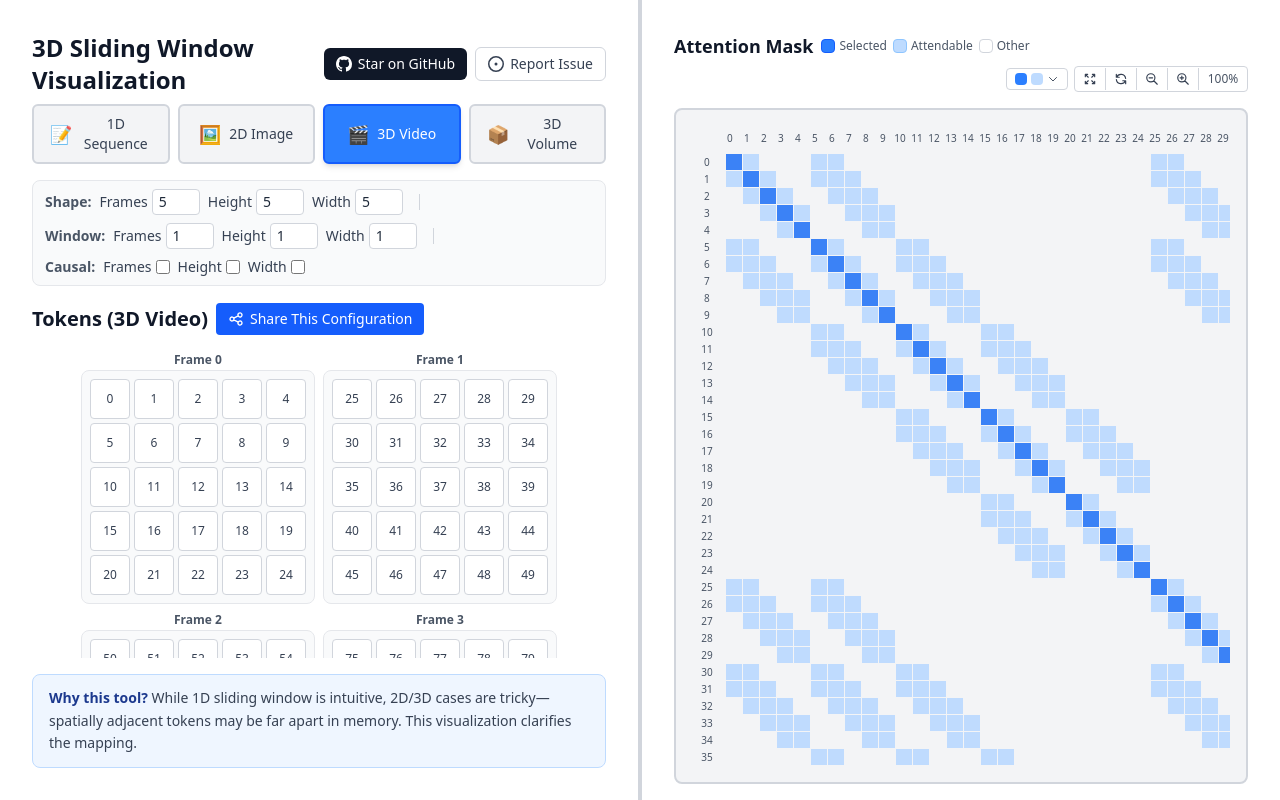
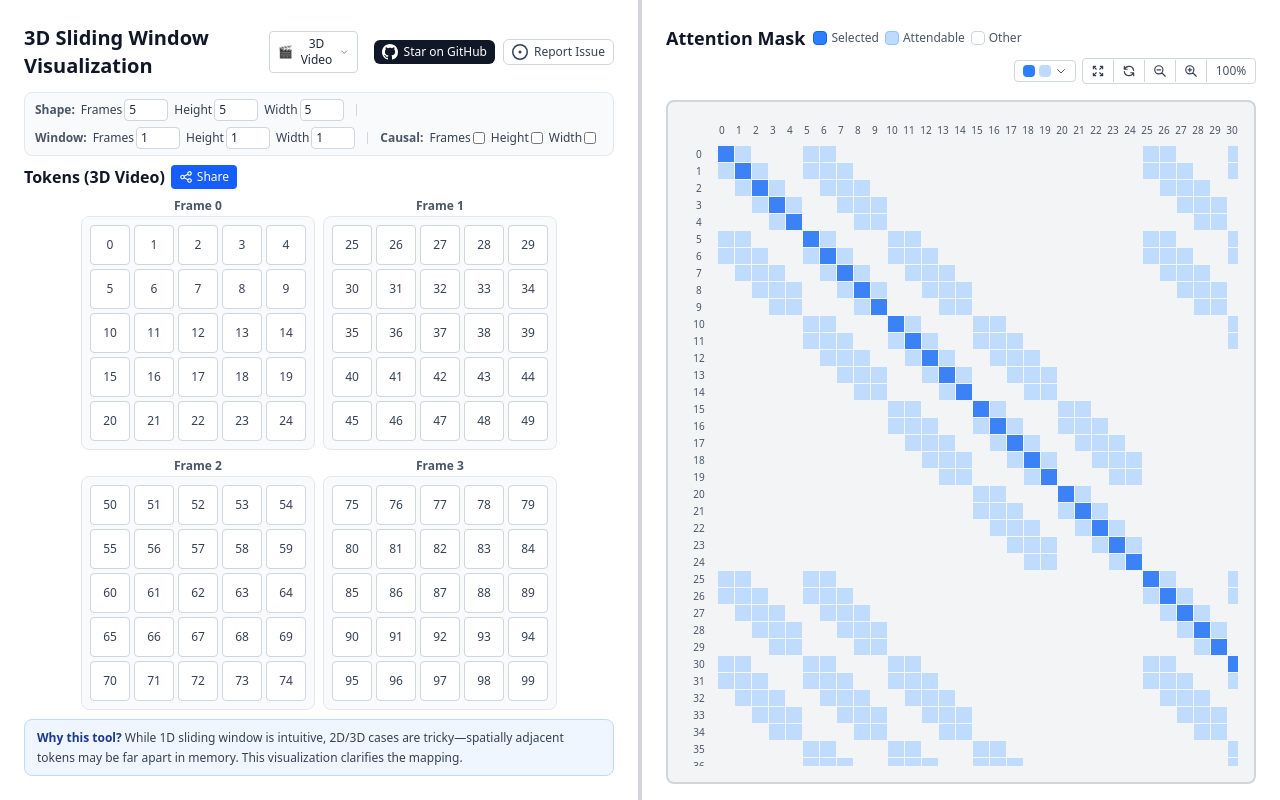
Before and after one commit to niyunsheng/sliding-window-viz-3D, a React (Vite) app: page / in a window 1280 px wide. Built offline with nearby package versions, Linux system fonts and the light colour scheme.

Commit message:
refactor: mode button

```diff
--- a/src/components/SlidingWindowViz.tsx
+++ b/src/components/SlidingWindowViz.tsx
@@ -140,9 +140,11 @@ export function SlidingWindowViz() {
   const [showShareToast, setShowShareToast] = useState(false)
   const [maskScale, setMaskScale] = useState(1)
   const [showColorDropdown, setShowColorDropdown] = useState(false)
+  const [showModeDropdown, setShowModeDropdown] = useState(false)
   const tokenGridRef = useRef<HTMLDivElement>(null)
   const maskContainerRef = useRef<HTMLDivElement>(null)
   const colorDropdownRef = useRef<HTMLDivElement>(null)
+  const modeDropdownRef = useRef<HTMLDivElement>(null)
 
   const actualVolumeShape: VolumeShape = useMemo(() => {
     const [d0 = 1, d1 = 1, d2 = 1] = shape.length === 1 ? [1, 1, shape[0]] : shape.length === 2 ? [1, ...shape] : shape
@@ -250,6 +252,9 @@ export function SlidingWindowViz() {
       if (colorDropdownRef.current && !colorDropdownRef.current.contains(event.target as Node)) {
         setShowColorDropdown(false)
       }
+      if (modeDropdownRef.current && !modeDropdownRef.current.contains(event.target as Node)) {
+        setShowModeDropdown(false)
+      }
     }
     document.addEventListener('mousedown', handleClickOutside)
     return () => document.removeEventListener('mousedown', handleClickOutside)
@@ -263,16 +268,56 @@ export function SlidingWindowViz() {
     >
       <div className="flex-1 flex overflow-hidden">
         {/* Left: Token Visualization */}
-        <div className="flex flex-col p-8 overflow-hidden" style={{ width: `${leftPanelWidth}%` }}>
+        <div className="flex flex-col p-6 overflow-hidden" style={{ width: `${leftPanelWidth}%` }}>
           {/* Fixed Header Section */}
-          <div className="mb-2 flex items-center justify-between gap-4">
-            <h1 className="m-0 text-2xl font-bold text-gray-900">3D Sliding Window Visualization</h1>
+          <div className="mb-1 flex items-center justify-between gap-4">
+            <div className="flex items-center gap-2">
+              <h1 className="m-0 text-xl font-bold text-gray-900">3D Sliding Window Visualization</h1>
+              <div className="relative" ref={modeDropdownRef}>
+                <button
+                  onClick={() => setShowModeDropdown(!showModeDropdown)}
+                  className="flex items-center gap-1.5 px-2 py-1 border border-gray-300 rounded text-xs bg-white hover:border-gray-400 focus:outline-none focus:ring-2 focus:ring-blue-500"
+                >
+                  <span>{viewConfigs[viewMode].icon}</span>
+                  <span className="font-medium">{viewMode}</span>
+                  <svg className="w-3 h-3 text-gray-600" fill="none" stroke="currentColor" viewBox="0 0 24 24">
+                    <path strokeLinecap="round" strokeLinejoin="round" strokeWidth={2} d="M19 9l-7 7-7-7" />
+                  </svg>
+                </button>
+                {showModeDropdown && (
+                  <div className="absolute top-full mt-1 left-0 bg-white border border-gray-300 rounded shadow-lg z-50 min-w-[140px]">
+                    {(Object.keys(viewConfigs) as ViewMode[]).map((mode) => {
+                      const config = viewConfigs[mode]
+                      return (
+                        <button
+                          key={mode}
+                          onClick={() => {
+                            setViewMode(mode)
+                            setSelectedToken(null)
+                            setShape(viewConfigs[mode].shape)
+                            setWindowSize(viewConfigs[mode].window)
+                            setCausal(viewConfigs[mode].shape.map(() => false))
+                            setShowModeDropdown(false)
+                          }}
+                          className={`flex items-center gap-2 px-3 py-2 hover:bg-gray-100 w-full text-left text-xs ${
+                            viewMode === mode ? 'bg-blue-50 text-blue-700 font-medium' : 'text-gray-700'
+                          }`}
+                        >
+                          <span>{config.icon}</span>
+                          <span>{config.label}</span>
+                        </button>
+                      )
+                    })}
+                  </div>
+                )}
+              </div>
+            </div>
             <div className="flex items-center gap-2 flex-shrink-0">
               <a
                 href="https://github.com/niyunsheng/sliding-window-viz-3D"
                 target="_blank"
                 rel="noopener noreferrer"
-                className="inline-flex items-center gap-1.5 px-3 py-1.5 bg-gray-900 text-white no-underline rounded-md font-medium text-sm transition-all hover:bg-gray-800 hover:-translate-y-0.5 hover:shadow-md"
+                className="inline-flex items-center gap-1.5 px-2 py-1 bg-gray-900 text-white no-underline rounded-md font-medium text-xs transition-all hover:bg-gray-800 hover:-translate-y-0.5 hover:shadow-md"
               >
                 <svg viewBox="0 0 16 16" fill="currentColor" aria-hidden="true" className="w-4 h-4">
                   <path d="M8 0C3.58 0 0 3.58 0 8c0 3.54 2.29 6.53 5.47 7.59.4.07.55-.17.55-.38 0-.19-.01-.82-.01-1.49-2.01.37-2.53-.49-2.69-.94-.09-.23-.48-.94-.82-1.13-.28-.15-.68-.52-.01-.53.63-.01 1.08.58 1.23.82.72 1.21 1.87.87 2.33.66.07-.52.28-.87.51-1.07-1.78-.2-3.64-.89-3.64-3.95 0-.87.31-1.59.82-2.15-.08-.2-.36-1.02.08-2.12 0 0 .67-.21 2.2.82.64-.18 1.32-.27 2-.27.68 0 1.36.09 2 .27 1.53-1.04 2.2-.82 2.2-.82.44 1.1.16 1.92.08 2.12.51.56.82 1.27.82 2.15 0 3.07-1.87 3.75-3.65 3.95.29.25.54.73.54 1.48 0 1.07-.01 1.93-.01 2.2 0 .21.15.46.55.38A8.013 8.013 0 0016 8c0-4.42-3.58-8-8-8z"></path>
@@ -283,7 +328,7 @@ export function SlidingWindowViz() {
                 href="https://github.com/niyunsheng/sliding-window-viz-3D/issues"
                 target="_blank"
                 rel="noopener noreferrer"
-                className="inline-flex items-center gap-1.5 px-3 py-1.5 bg-white text-gray-700 no-underline rounded-md font-medium text-sm border border-gray-300 transition-all hover:bg-gray-50 hover:border-gray-400"
+                className="inline-flex items-center gap-1.5 px-2 py-1 bg-white text-gray-700 no-underline rounded-md font-medium text-xs border border-gray-300 transition-all hover:bg-gray-50 hover:border-gray-400"
               >
                 <svg viewBox="0 0 16 16" fill="currentColor" aria-hidden="true" className="w-4 h-4">
                   <path d="M8 9.5a1.5 1.5 0 100-3 1.5 1.5 0 000 3z"></path>
@@ -294,39 +339,12 @@ export function SlidingWindowViz() {
             </div>
           </div>
 
-          {/* Fixed View Mode Selector - Radio Button Group */}
-          <div className="flex gap-2">
-            {(Object.keys(viewConfigs) as ViewMode[]).map((mode) => {
-              const config = viewConfigs[mode]
-              return (
-                <button
-                  key={mode}
-                  onClick={() => {
-                    setViewMode(mode)
-                    setSelectedToken(null)
-                    setShape(viewConfigs[mode].shape)
-                    setWindowSize(viewConfigs[mode].window)
-                    setCausal(viewConfigs[mode].shape.map(() => false))
-                  }}
-                  className={`flex-1 px-4 py-2 rounded-md font-medium text-sm transition-all flex items-center justify-center gap-2 ${
-                    viewMode === mode
-                      ? 'bg-blue-500 text-white shadow-md border-2 border-blue-600'
-                      : 'bg-gray-100 text-gray-700 hover:bg-gray-200 border-2 border-gray-300'
-                  }`}
-                >
-                  <span className="text-lg">{config.icon}</span>
-                  <span>{config.label}</span>
-                </button>
-              )
-            })}
-          </div>
-
           {/* Fixed Mode-specific Controls */}
-          <div className="mt-4 bg-gray-50 border border-gray-200 rounded-lg px-3 py-2 flex flex-wrap items-center gap-x-4 gap-y-2 text-sm">
-            <div className="flex items-center gap-2">
+          <div className="mt-2 bg-gray-50 border border-gray-200 rounded-lg px-2.5 py-1.5 flex flex-wrap items-center gap-x-3 gap-y-1.5 text-xs">
+            <div className="flex items-center gap-1.5">
               <span className="font-semibold text-gray-600">Shape:</span>
               {viewConfigs[viewMode].dimLabels.map((label, i) => (
-                <label key={i} className="flex items-center gap-1">
+                <label key={i} className="flex items-center gap-0.5">
                   <span className="text-gray-700">{label}</span>
                   <input
                     type="number"
@@ -336,17 +354,17 @@ export function SlidingWindowViz() {
                       newShape[i] = Math.max(1, Number(e.target.value))
                       setShape(newShape)
                     }}
-                    className="w-12 px-1.5 py-0.5 border border-gray-300 rounded text-sm bg-white"
+                    className="w-11 px-1 py-0.5 border border-gray-300 rounded text-xs bg-white"
                     min="1"
                   />
                 </label>
               ))}
             </div>
-            <div className="w-px h-4 bg-gray-300"></div>
-            <div className="flex items-center gap-2">
+            <div className="w-px h-3 bg-gray-300"></div>
+            <div className="flex items-center gap-1.5">
               <span className="font-semibold text-gray-600">Window:</span>
               {viewConfigs[viewMode].dimLabels.map((label, i) => (
-                <label key={i} className="flex items-center gap-1">
+                <label key={i} className="flex items-center gap-0.5">
                   <span className="text-gray-700">{label}</span>
                   <input
                     type="number"
@@ -356,17 +374,17 @@ export function SlidingWindowViz() {
                       newWindow[i] = Math.max(0, Number(e.target.value))
                       setWindowSize(newWindow)
                     }}
-                    className="w-12 px-1.5 py-0.5 border border-gray-300 rounded text-sm bg-white"
+                    className="w-11 px-1 py-0.5 border border-gray-300 rounded text-xs bg-white"
                     min="0"
                   />
                 </label>
               ))}
             </div>
-            <div className="w-px h-4 bg-gray-300"></div>
-            <div className="flex items-center gap-2">
+            <div className="w-px h-3 bg-gray-300"></div>
+            <div className="flex items-center gap-1.5">
               <span className="font-semibold text-gray-600">Causal:</span>
               {viewConfigs[viewMode].dimLabels.map((label, i) => (
-                <label key={i} className="flex items-center gap-1 cursor-pointer">
+                <label key={i} className="flex items-center gap-0.5 cursor-pointer">
                   <span className="text-gray-700">{label}</span>
                   <input
                     type="checkbox"
@@ -376,7 +394,7 @@ export function SlidingWindowViz() {
                       newCausal[i] = e.target.checked
                       setCausal(newCausal)
                     }}
-                    className="w-3.5 h-3.5 cursor-pointer accent-blue-500"
+                    className="w-3 h-3 cursor-pointer accent-blue-500"
                   />
                 </label>
               ))}
@@ -384,12 +402,12 @@ export function SlidingWindowViz() {
           </div>
 
           {/* Fixed Tokens Title with Buttons */}
-          <div className="mt-4 flex items-center justify-between">
-            <div className="flex items-center gap-2">
-              <h2 className="m-0 text-xl font-semibold text-gray-900">Tokens ({viewMode})</h2>
+          <div className="mt-2 flex items-center justify-between">
+            <div className="flex items-center gap-1.5">
+              <h2 className="m-0 text-base font-semibold text-gray-900">Tokens ({viewMode})</h2>
               <button
                 onClick={handleShare}
-                className={`px-3 py-1.5 rounded text-sm font-medium transition-all flex items-center gap-1.5 ${
+                className={`px-2 py-1 rounded text-xs font-medium transition-all flex items-center gap-1 ${
                   showShareToast
                     ? 'bg-green-600 text-white'
                     : 'bg-blue-600 text-white hover:bg-blue-700'
@@ -397,33 +415,33 @@ export function SlidingWindowViz() {
               >
                 {showShareToast ? (
                   <>
-                    <svg className="w-4 h-4" fill="none" stroke="currentColor" viewBox="0 0 24 24">
+                    <svg className="w-3.5 h-3.5" fill="none" stroke="currentColor" viewBox="0 0 24 24">
                       <path strokeLinecap="round" strokeLinejoin="round" strokeWidth={2} d="M5 13l4 4L19 7" />
                     </svg>
                     <span>Link Copied!</span>
                   </>
                 ) : (
                   <>
-                    <svg className="w-4 h-4" fill="none" stroke="currentColor" viewBox="0 0 24 24">
+                    <svg className="w-3.5 h-3.5" fill="none" stroke="currentColor" viewBox="0 0 24 24">
                       <path strokeLinecap="round" strokeLinejoin="round" strokeWidth={2} d="M8.684 13.342C8.886 12.938 9 12.482 9 12c0-.482-.114-.938-.316-1.342m0 2.684a3 3 0 110-2.684m0 2.684l6.632 3.316m-6.632-6l6.632-3.316m0 0a3 3 0 105.367-2.684 3 3 0 00-5.367 2.684zm0 9.316a3 3 0 105.368 2.684 3 3 0 00-5.368-2.684z" />
                     </svg>
-                    <span>Share This Configuration</span>
+                    <span>Share</span>
                   </>
                 )}
               </button>
               <button
                 onClick={() => setSelectedToken(null)}
-                className={`px-3 py-1.5 text-sm font-medium text-gray-700 bg-white border border-gray-300 rounded hover:bg-gray-100 hover:border-gray-400 transition-colors ${
+                className={`px-2 py-1 text-xs font-medium text-gray-700 bg-white border border-gray-300 rounded hover:bg-gray-100 hover:border-gray-400 transition-colors ${
                   selectedToken === null ? 'invisible' : ''
                 }`}
               >
-                Clear Selection
+                Clear
               </button>
             </div>
           </div>
 
           {/* Scrollable Token Grid Area */}
-          <div className="flex-1 overflow-auto mt-4 min-h-0" ref={tokenGridRef}>
+          <div className="flex-1 overflow-auto mt-2 min-h-0" ref={tokenGridRef}>
             {viewMode === '1D Sequence' && (
               <TokenGrid1D
                 width={actualVolumeShape.width}
@@ -463,13 +481,13 @@ export function SlidingWindowViz() {
                 dimensionLabel="Depth"
               />
             )}
-            <p className="m-0 text-sm text-gray-600 text-center mt-4">Click a token to see its attention pattern</p>
+            <p className="m-0 text-xs text-gray-600 text-center mt-2">Click a token to see its attention pattern</p>
           </div>
 
           {/* Fixed Bottom Section */}
-          <div className="pt-4">
-            <div className="bg-blue-50 border border-blue-200 rounded-lg px-4 py-3">
-              <p className="text-sm text-gray-700 m-0 leading-relaxed">
+          <div className="pt-2">
+            <div className="bg-blue-50 border border-blue-200 rounded-lg px-3 py-2">
+              <p className="text-xs text-gray-700 m-0 leading-relaxed">
                 <span className="font-semibold text-blue-900">Why this tool?</span> While 1D sliding window is intuitive, 2D/3D cases are tricky—spatially adjacent tokens may be far apart in memory. This visualization clarifies the mapping.
               </p>
             </div>
@@ -483,7 +501,7 @@ export function SlidingWindowViz() {
         />
 
         {/* Right: Attention Mask */}
-        <div className="flex flex-col gap-4 pt-8 px-8 pb-4 overflow-hidden" style={{ width: `${100 - leftPanelWidth}%` }}>
+        <div className="flex flex-col gap-4 pt-6 px-6 pb-4 overflow-hidden" style={{ width: `${100 - leftPanelWidth}%` }}>
           <div className="flex flex-wrap items-center gap-x-3 gap-y-1.5">
             <div className="flex items-center gap-2">
               <h2 className="m-0 text-lg font-semibold text-gray-900 whitespace-nowrap">Attention Mask</h2>
```
